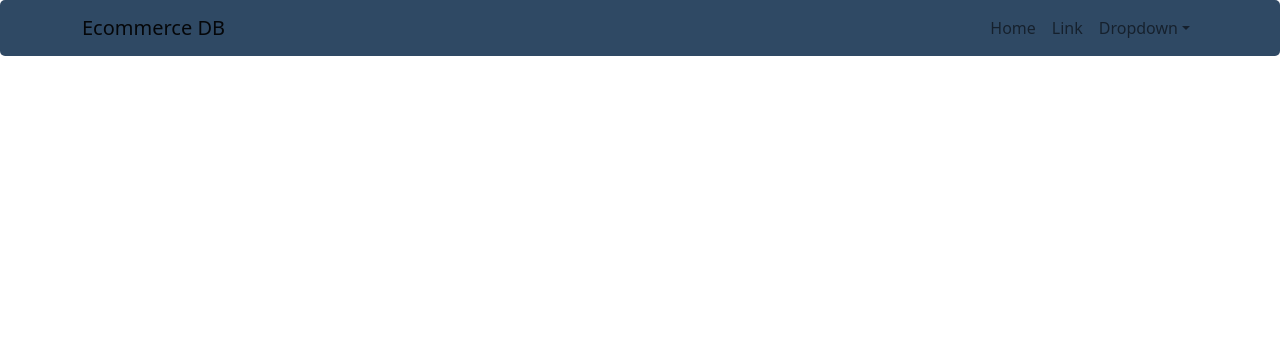
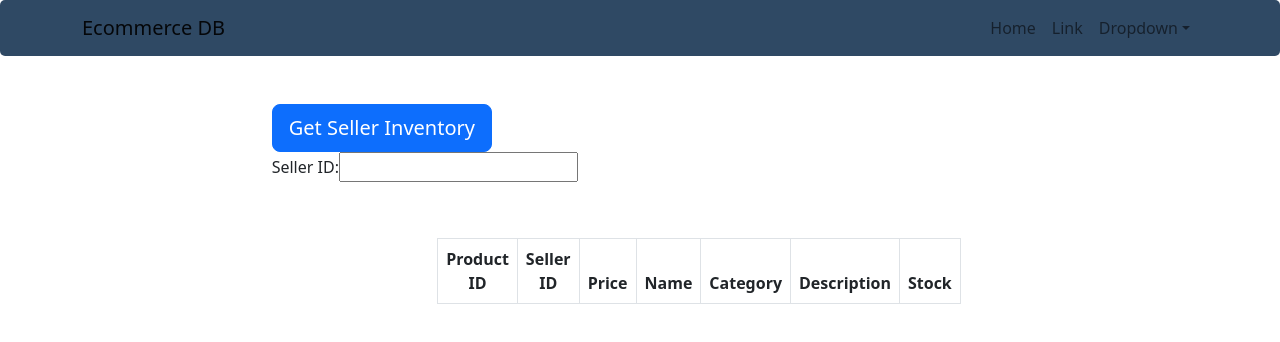
Before and after one commit to omkarsj007/CS6360-Project, a React (Create React App) app: page /sellerInventory in a window 1280 px wide. Shown: the top 342 px of the page. Built offline with nearby package versions, Linux system fonts and the light colour scheme.

Commit message:
seller Inventory components added

```diff
--- a/src/App.js
+++ b/src/App.js
@@ -13,6 +13,7 @@ import PurchaseProduct from './pages/PurchaseProduct';
 import Customer from './pages/Customer';
 import Sample from './pages/Sample';
 import OrderHistory from './pages/OrderHistory';
+import SellerInventory from './pages/SellerInventory';
 
 function App() {
   return (
@@ -31,6 +32,7 @@ function App() {
         <Route path="/purchaseProduct" element={<PurchaseProduct />} />
         <Route path="/sample" element={<Sample />} />
         <Route path="/orderHistory" element={<OrderHistory />} />
+        <Route path="/sellerInventory" element={<SellerInventory />} />
       </Routes>
     </Router>
   );
--- a/src/pages/Admin.js
+++ b/src/pages/Admin.js
@@ -24,6 +24,16 @@ const Admin = () => {
     function handleOnPriceClick()
     {
         navigate('/updateProductprice')
+    }
+
+    function handleOnOrderClick()
+    {
+        navigate('/orderHistory')
+    }
+
+    function handleOnSellerInvClick()
+    {
+        navigate('/sellerInventory')
     }
 
     const handleLogout = async () => {
@@ -61,6 +71,12 @@ const Admin = () => {
                 <Button variant="primary" size="lg" onClick={handleOnPriceClick}>
                      Update Product Price
                 </Button>
+                <Button variant="primary" size="lg" onClick={handleOnOrderClick}>
+                     Order History
+                </Button>
+                <Button variant="primary" size="lg" onClick={handleOnSellerInvClick}>
+                     Seller Inventory
+                </Button>
                 <Button variant="primary" size="lg" onClick={handleLogout}>
                      Logout
                 </Button>
--- /dev/null
+++ b/src/pages/SellerInventory.js
@@ -0,0 +1,126 @@
+import React, { useState } from "react";
+import Row from "react-bootstrap/Row";
+import { Button, Table, Container } from 'react-bootstrap';
+import Col from 'react-bootstrap/Col';
+
+import "bootstrap/dist/css/bootstrap.min.css";
+import "../index.css"
+
+function SellerInventoryTable(props) {
+
+    const [info] = useState(props.data);
+
+
+  return (
+    <div className="text-center">
+        <br></br>
+
+        <br></br>
+        <Container>
+            <Row className="justify-content-md-center">
+                <Col xs lg="7">
+                <Table striped bordered hover>
+                    <thead>
+                        <tr>
+                        <th>Product ID</th>
+                        <th>Seller ID</th>
+                        <th>Price</th>
+                        <th>Name</th>
+                        <th>Category</th>
+                        <th>Description</th>
+                        <th>Stock</th>
+                        </tr>
+                    </thead>
+                    <tbody>
+                        {props.data.map((item, index) => (
+                        <tr key={index}>
+                            <td>{item.Product_ID}</td>
+                            <td>{item.Seller_ID}</td>
+                            <td>{item.Price}</td>
+                            <td>{item.Name}</td>
+                            <td>{item.Category}</td>
+                            <td>{item.Description}</td>
+                            <td>{item.Stock}</td>
+                        </tr>
+                        ))}
+                    </tbody>
+                </Table>
+            </Col>
+        </Row>
+        </Container>
+
+
+    </div>
+
+  );
+}
+
+function SellerInventory() {
+    const [sellerId, setSellerId] = useState([]);
+    const [output, setOutput] = useState([]);
+    const [cleanData, setCleanData] = useState([]);
+
+    const handleGetSellerInventory = (event) => {
+        event.preventDefault();
+
+        let params = {
+            sellerId: sellerId,
+        }
+
+        // fetch("http://localhost:8080/getSellerInventory", {
+        //     method: "GET",
+        //     headers: {
+        //         "Content-Type": "application/json"
+        //     },
+        //     body: JSON.stringify(params)
+        // })
+        fetch(`http://localhost:8080/getSellerInventory?sellerId=${sellerId}`)
+        .then((res) => res.json())
+        .then(data => {
+            console.log(data);
+            console.log(data.data)
+            const cData = data.data.map(item => {
+                return {
+                    Product_ID: item.Product_ID,
+                    Seller_ID: item.Seller_ID,
+                    Price: item.Price,
+                    Name: item.Name,
+                    Category: item.Category,
+                    Description: item.Description,
+                    Stock: item.Stock
+                };
+              });
+            // setOutput(data);
+            setCleanData(cData)
+        })
+        .catch(err => {
+            console.error(err);
+            setOutput("Error: " + err.message);
+        })
+    }
+
+    // let outputHtml;
+
+    // if (output) {
+    //     outputHtml = <div>{output}</div>
+    // }
+
+    return (
+        <Row className="justify-content-md-center mt-5">
+            <Col xs lg="7" className="d-grid gap-2">
+                <form onSubmit={handleGetSellerInventory}>
+                    <Button variant="primary" size="lg" type="submit">
+                        Get Seller Inventory
+                    </Button>
+                    <br></br>
+                    <label htmlFor="SellerId">Seller ID: </label>
+                    <input type="text" id="sellerId" value={sellerId} onChange={e => setSellerId(e.target.value)} required/>
+                </form>
+
+                <SellerInventoryTable data={cleanData}/>
+            </Col>
+        </Row>
+    );
+}
+
+export default SellerInventory;
```
Also changed, not shown: 1 other file (tests, documents, lock files or other folders).
